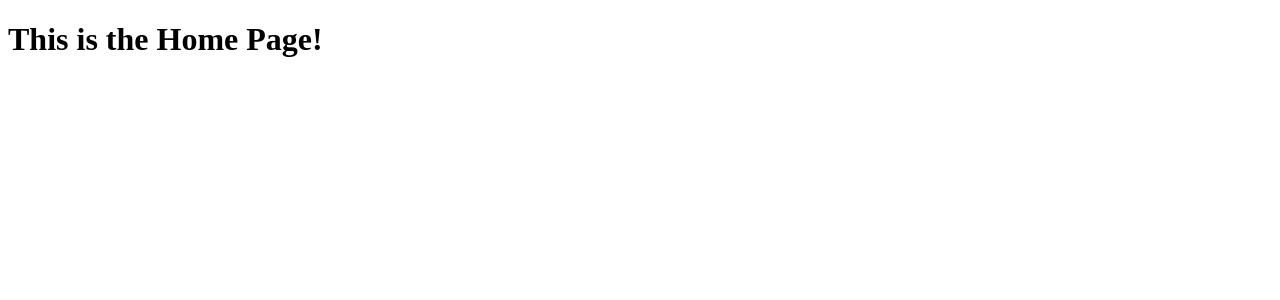
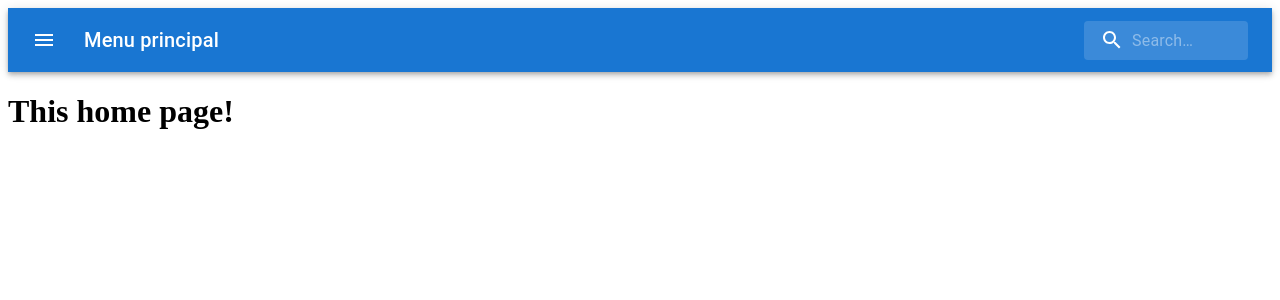
Before and after one commit to DerianCordobaPerez/covid19_react_node, a React app: page / in a window 1280 px wide. Shown: the top 300 px of the page. Built offline with nearby package versions, Linux system fonts and the light colour scheme.

Commit message:
Creacion del componente MenuAppBar

```diff
--- /dev/null
+++ b/frontend/src/js/components/menuAppBar.jsx
@@ -0,0 +1,96 @@
+import PropTypes from 'prop-types'
+import {styled, alpha} from '@mui/material/styles'
+import AppBar from '@mui/material/AppBar'
+import Box from '@mui/material/Box'
+import Toolbar from '@mui/material/Toolbar'
+import IconButton from '@mui/material/IconButton'
+import Typography from '@mui/material/Typography'
+import InputBase from '@mui/material/InputBase'
+import MenuIcon from '@mui/icons-material/Menu'
+import SearchIcon from '@mui/icons-material/Search'
+
+const Search = styled('div')(({theme}) => ({
+  position: 'relative',
+  borderRadius: theme.shape.borderRadius,
+  backgroundColor: alpha(theme.palette.common.white, 0.15),
+  '&:hover': {
+    backgroundColor: alpha(theme.palette.common.white, 0.25),
+  },
+  marginLeft: 0,
+  width: '100%',
+  [theme.breakpoints.up('sm')]: {
+    marginLeft: theme.spacing(1),
+    width: 'auto',
+  },
+}))
+
+const SearchIconWrapper = styled('div')(({theme}) => ({
+  padding: theme.spacing(0, 2),
+  height: '100%',
+  position: 'absolute',
+  pointerEvents: 'none',
+  display: 'flex',
+  alignItems: 'center',
+  justifyContent: 'center',
+}))
+
+const StyledInputBase = styled(InputBase)(({theme}) => ({
+  color: 'inherit',
+  '& .MuiInputBase-input': {
+    padding: theme.spacing(1, 1, 1, 0),
+    // vertical padding + font size from searchIcon
+    paddingLeft: `calc(1em + ${theme.spacing(4)})`,
+    transition: theme.transitions.create('width'),
+    width: '100%',
+    [theme.breakpoints.up('sm')]: {
+      width: '12ch',
+      '&:focus': {
+        width: '20ch',
+      },
+    },
+  },
+}))
+
+export function MenuAppBar(props) {
+  const {title, variant} = props
+
+  return (
+    <Box sx={{flexGrow: 1}}>
+      <AppBar position="static">
+        <Toolbar>
+          <IconButton
+            size="large"
+            edge="start"
+            color="inherit"
+            aria-label="open drawer"
+            sx={{mr: 2}}
+          >
+            <MenuIcon />
+          </IconButton>
+          <Typography
+            variant={variant}
+            noWrap
+            component="div"
+            sx={{flexGrow: 1, display: {xs: 'none', sm: 'block'}}}
+          >
+            {title}
+          </Typography>
+          <Search>
+            <SearchIconWrapper>
+              <SearchIcon />
+            </SearchIconWrapper>
+            <StyledInputBase
+              placeholder="Search…"
+              inputProps={{'aria-label': 'search'}}
+            />
+          </Search>
+        </Toolbar>
+      </AppBar>
+    </Box>
+  )
+}
+
+MenuAppBar.propTypes = {
+  title: PropTypes.string.isRequired,
+  variant: PropTypes.string.isRequired,
+}
--- a/frontend/src/js/pages/Home.jsx
+++ b/frontend/src/js/pages/Home.jsx
@@ -1,3 +1,10 @@
+import {MenuAppBar} from '../components/menuAppBar.jsx'
+
 export function Home() {
-  return <h1>This is the Home Page!</h1>
+  return (
+    <>
+      <MenuAppBar title="Menu principal" variant="h6" />
+      <h1>This home page!</h1>
+    </>
+  )
 }
--- a/package.json
+++ b/package.json
@@ -20,6 +20,9 @@
   ],
   "license": "ISC",
   "dependencies": {
+    "@emotion/react": "^11.5.0",
+    "@emotion/styled": "^11.3.0",
+    "@mui/icons-material": "^5.0.4",
     "@mui/material": "^5.0.2",
     "axios": "^0.22.0",
     "dotenv": "^10.0.0",
```
Also changed, not shown: frontend/src/js/components/ExampleComponent.jsx (added), 1 other file (tests, documents, lock files or other folders).
